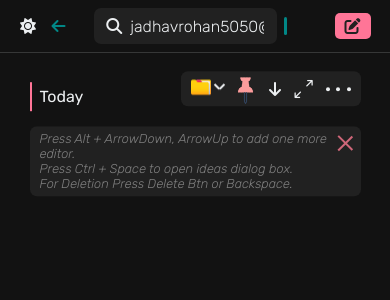
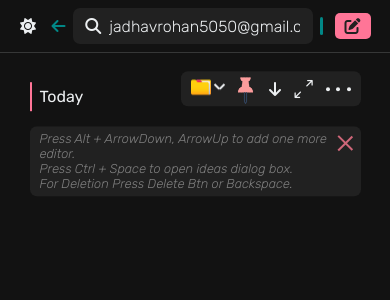
Before and after one commit to JadhavRohan5256/ideaflow, an Angular app: page / in a window 390 px wide. Shown: the top 300 px of the page. Built offline with nearby package versions, Linux system fonts and the light colour scheme.

Commit message:
responsiveness are added

```diff
--- a/src/app/app.component.css
+++ b/src/app/app.component.css
@@ -146,4 +146,20 @@
         font-size: 1rem;
         padding-left: 0;
     }
+
+    .nav {
+        gap: 0.5rem;
+    }
+
+    .nav-left {
+        width: 45px;
+    }
+
+    .nav-right {
+        width: 50px;
+    }
+
+    .nav-middle {
+        width: calc(100% - 95px - 1rem);
+    }
 }
--- a/src/app/floating-nav/floating-nav.component.css
+++ b/src/app/floating-nav/floating-nav.component.css
@@ -1,7 +1,7 @@
 .wrapper {
     background-color: var(--bg-surface-color);
     z-index: 1500;
-    width: 218px;
+    width: 218px !important;
     display: flex;
     justify-content: space-between;
     align-items: center;
@@ -250,7 +250,7 @@
     }
 
     .wrapper {
-        width: 180px;
+        width: 180px !important;
     }
 
     .folder img {
```
